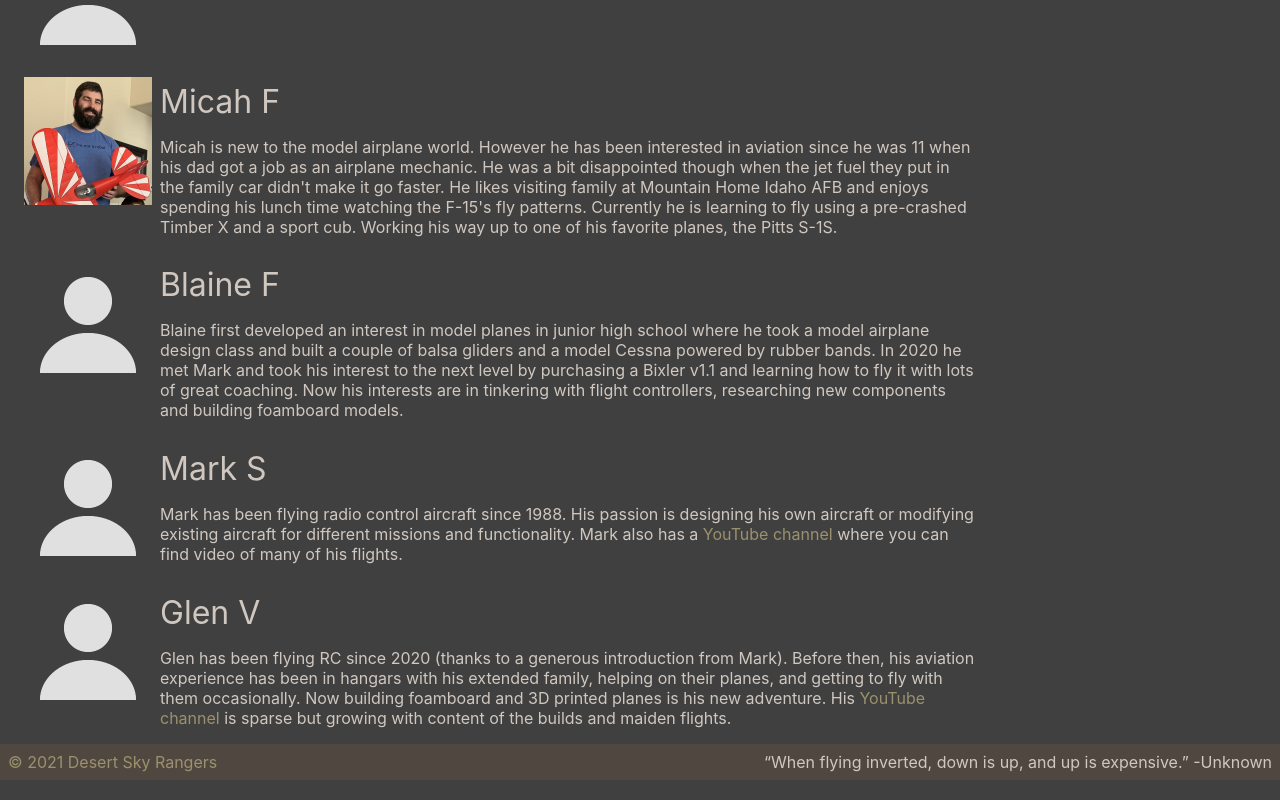
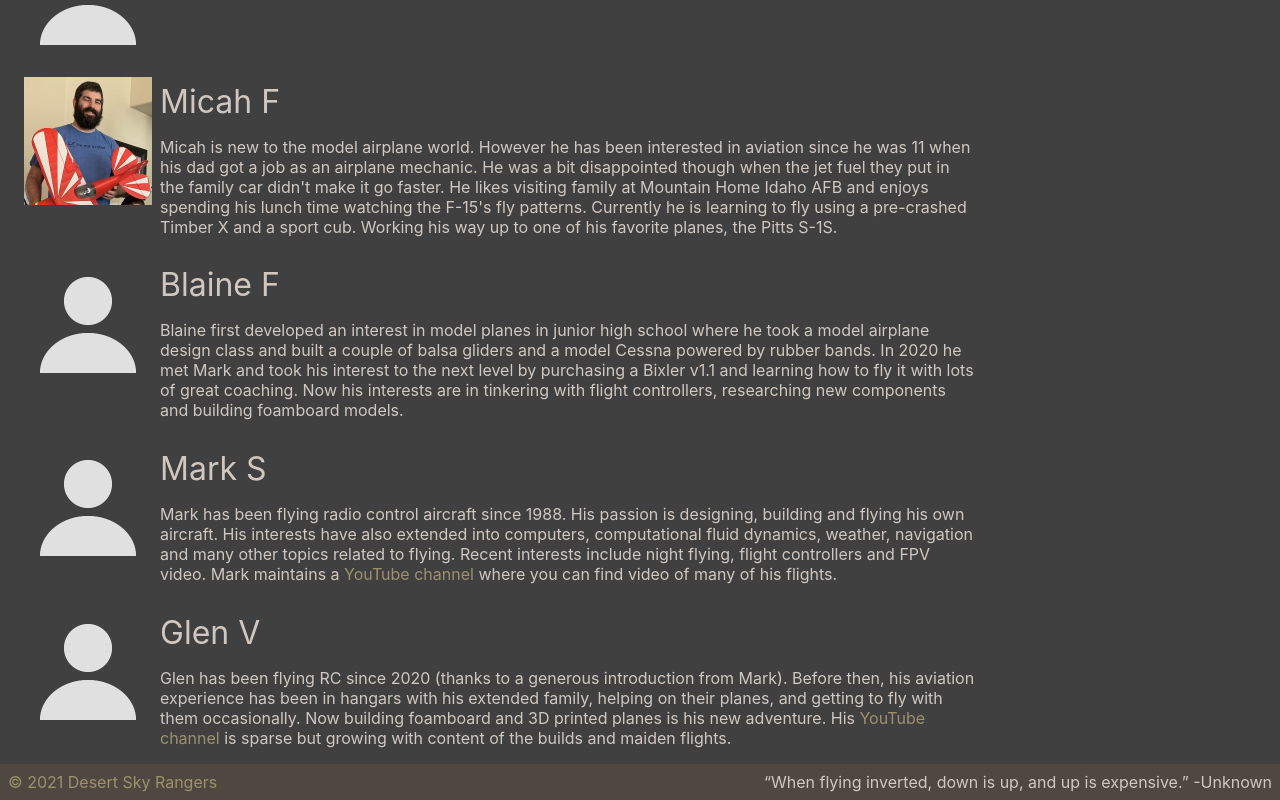
Before and after one commit to desertskyrangers/www.desertskyrangers.org, a React (Create React App) app: page /members in a window 1280 px wide. Shown: the part 398-1198 px from the top of the page. Built offline with nearby package versions, Linux system fonts and the light colour scheme.

Commit message:
Update Mark's profile

```diff
--- a/src/Members.js
+++ b/src/Members.js
@@ -84,8 +84,11 @@ export default class Members extends React.Component {
 							<h3>Mark S</h3>
 							<p>
 								Mark has been flying radio control aircraft since 1988. His passion
-								is designing his own aircraft or modifying existing aircraft for
-								different missions and functionality. Mark also has
+								is designing, building and flying his own aircraft. His interests
+								have also extended into computers, computational fluid dynamics,
+								weather, navigation and many other topics related to flying.
+								Recent interests include night flying, flight controllers and
+								FPV video. Mark maintains
 								a <a href='https://www.youtube.com/channel/UChlvqrAlulGrYiXqqiaPeZw'>YouTube channel</a> where
 								you can find video of many of his flights.
 							</p>
```
